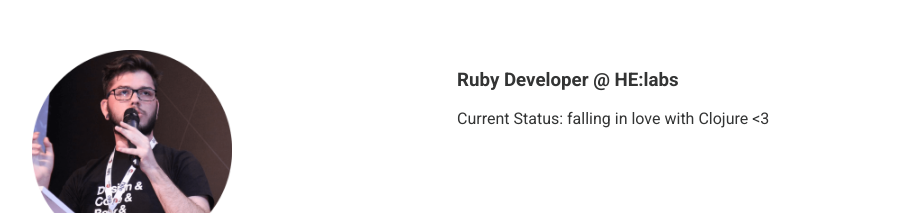
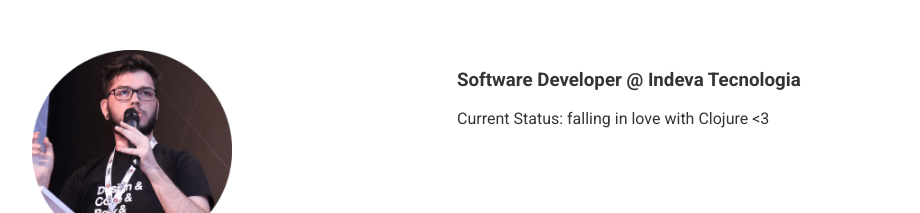
Before and after one commit to ndrluis/ndrluis.github.io, a plain HTML site: page index.html in a window 1280 px wide. Shown: the top 213 px of the page, without its empty margins (193-1113 px from the left). Drawn offline with Linux system fonts and the light colour scheme.

Commit message:
Update job description

```diff
--- a/index.html
+++ b/index.html
@@ -21,7 +21,7 @@
 
     <div class='inner-flex-container'>
       <header>
-        <h3> Ruby Developer @ HE:labs </h3>
+        <h3> Software Developer @ Indeva Tecnologia </h3>
         Current Status: falling in love with Clojure <3
       </header>
 
```
